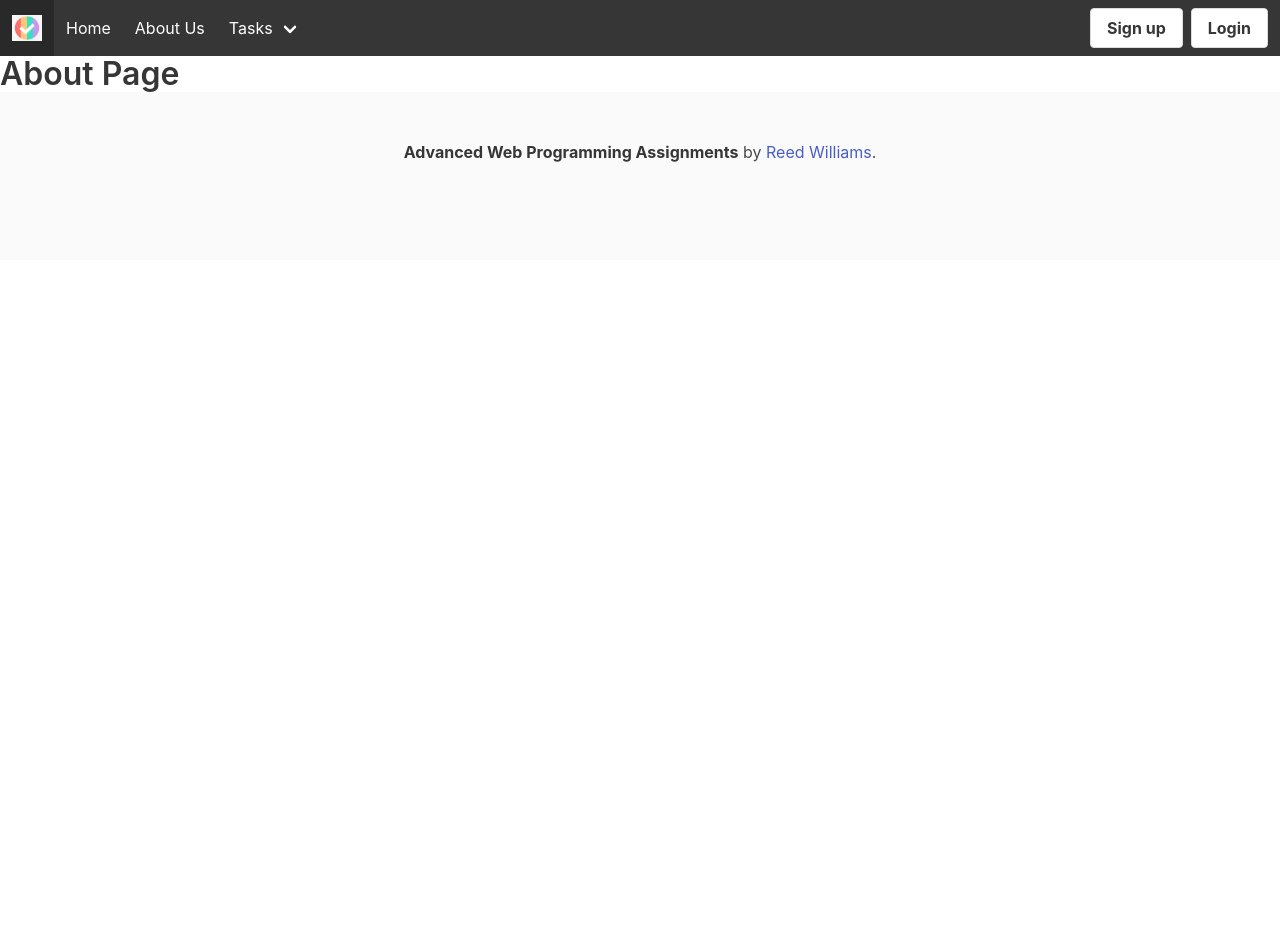
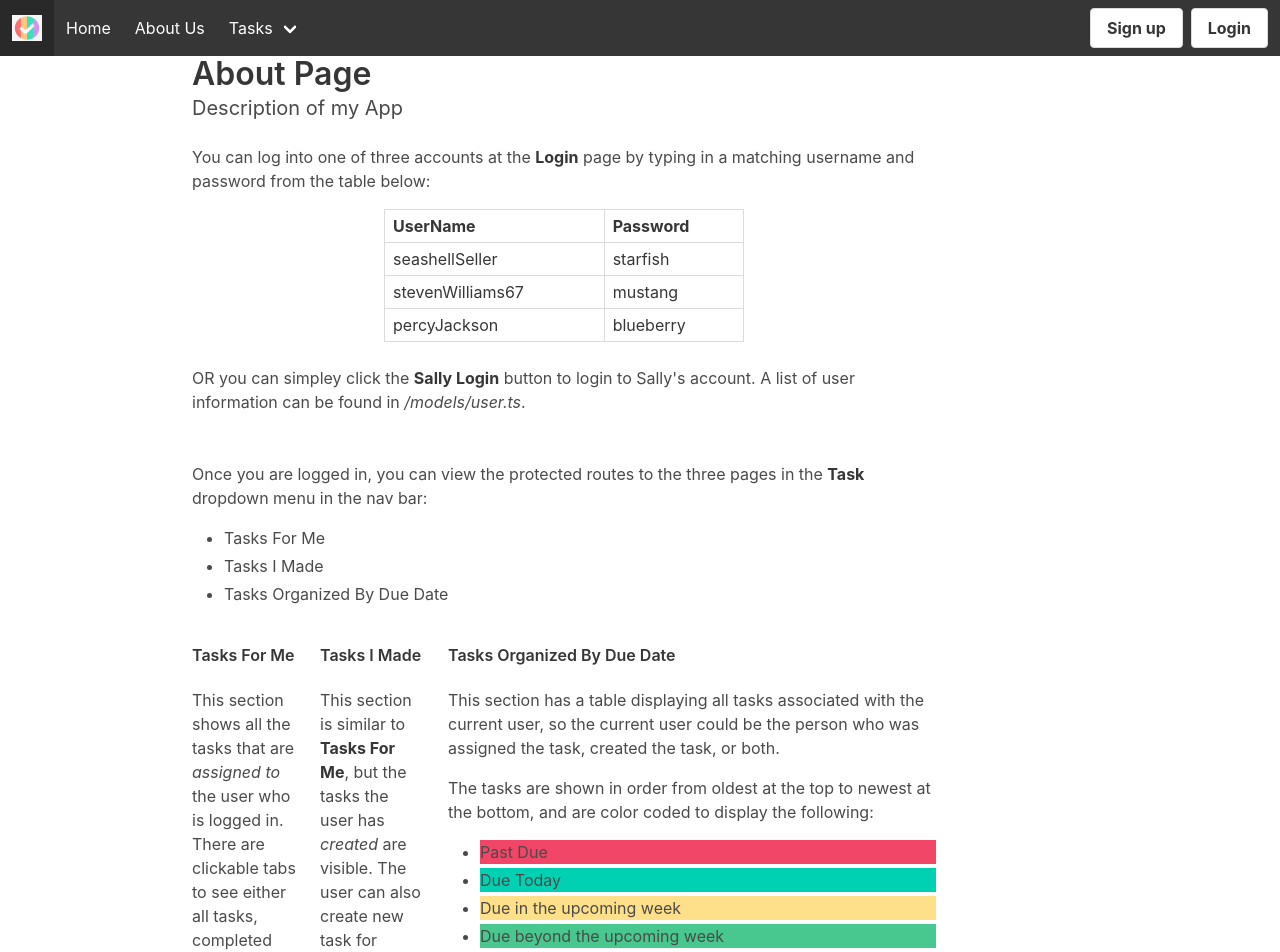
Before and after one commit to Reed-Williams/finalProject, a Vue app in the folder client/: page /about in a window 1280 px wide. Shown: the top 952 px of the page. Before the commit the page ends 800 px from the top, so only its background shows below. Built offline with nearby package versions, Linux system fonts and the light colour scheme.

Commit message:
Description of app components on about page

```diff
--- a/client/src/pages/About.vue
+++ b/client/src/pages/About.vue
@@ -3,10 +3,72 @@
 </script>
 
 <template>
-    <div>
-        <div class="title">
-            About Page
-        </div>
+    <div class="container columns is-centered">
+        <div class="column is-two-thirds">
+            <h1 class="title">About Page</h1>
+            <h2 class="subtitle">Description of my App</h2>
+            <div class="content">
+                <p> You can log into one of three accounts at the <strong>Login</strong> page by typing in a matching username and password from the table below:</p>
+                    <div class="columns is-centered">
+                        <div class="column is-half">
+                            <table class="table is-bordered is-narrow is-hoverable">
+                                <thead>
+                                    <th>UserName</th>
+                                    <th>Password</th>
+                                </thead>
+                                <tbody>
+                                    <tr>
+                                        <td>seashellSeller</td>
+                                        <td>starfish</td>
+                                    </tr>
+                                    <tr>
+                                        <td>stevenWilliams67</td>
+                                        <td>mustang</td>
+                                    </tr>
+                                    <tr>
+                                        <td>percyJackson</td>
+                                        <td>blueberry</td>
+                                    </tr>
+                                </tbody>
+                            </table>
+                        </div>
+                    </div>
+                <p> OR you can simpley click the <strong>Sally Login</strong> button to login to Sally's account. A list of user information can be found in <em>/models/user.ts</em>. </p>
+                </div>
+                <br>
+                <div class="content">
+                    Once you are logged in, you can view the protected routes to the three pages in the <strong>Task</strong> dropdown menu in the nav bar:
+                    <ul>
+                        <li>Tasks For Me</li>
+                        <li>Tasks I Made</li>
+                        <li>Tasks Organized By Due Date</li>
+                    </ul>
+                    <br>
+                    <div class="columns is-centered">
+                        <div class="column is-2">
+                            <h1 class="title is-6">Tasks For Me</h1>
+                            <p >This section shows all the tasks that are <em>assigned to</em> the user who is logged in. There are clickable tabs to see either all tasks, completed tasks, or uncompleted tasks.</p>
+                        </div>
+                        <div class="column is-2">
+                            <h1 class="title is-6">Tasks I Made</h1>
+                            <p>This section is similar to <strong>Tasks For Me</strong>, but the tasks the user has <em>created</em> are visible.
+                            The user can also create new task for either themselves or for others in this segment.</p>
+                        </div>
+                        <div class="column is-8">
+                            <h1 class="title is-6">Tasks Organized By Due Date</h1>
+                            <p>This section has a table displaying all tasks associated with the current user, so the current user could be the person who was assigned the task, created the task, or both.</p>
+                            <p>The tasks are shown in order from oldest at the top to newest at the bottom, and are color coded to display the following:
+                                <ul>
+                                    <li class="has-background-danger">Past Due</li>
+                                    <li class="has-background-primary">Due Today</li>
+                                    <li class="has-background-warning">Due in the upcoming week</li>
+                                    <li class="has-background-success">Due beyond the upcoming week</li>
+                                </ul>
+                            </p>
+                        </div>
+                    </div>
+                </div>
+            </div>
     </div>
 </template>
 
```
